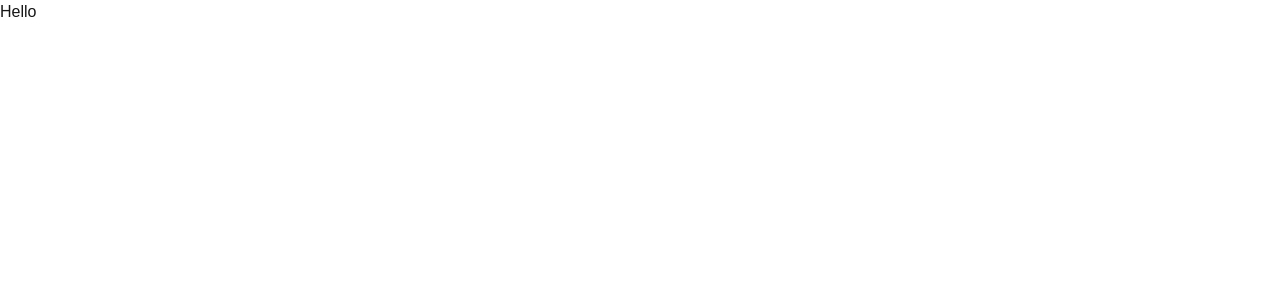
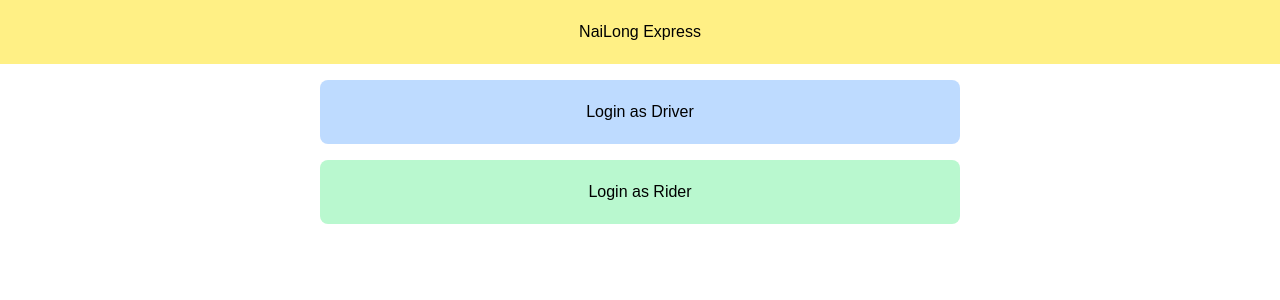
Before and after one commit to devsuoa/devs-sesa-beginner-hackathon-2026-nailong, a Next.js app: page / in a window 1280 px wide. Shown: the top 300 px of the page. Built offline with nearby package versions, Linux system fonts and the light colour scheme.

Commit message:
basic landing page structure with buttons for driver & rider

```diff
--- a/app/page.tsx
+++ b/app/page.tsx
@@ -1,7 +1,15 @@
 export default function Home() {
   return (
     <div>
-      Hello
+      <div className="w-full h-16 bg-yellow-200 flex items-center justify-center mb-4 text-black">
+        NaiLong Express
+      </div>
+      <div className="w-1/2 h-16 bg-blue-200 flex items-center justify-center mb-4 text-black mx-auto rounded-lg">
+        Login as Driver
+      </div>
+      <div className="w-1/2 h-16 bg-green-200 flex items-center justify-center mb-4 text-black mx-auto rounded-lg">
+        Login as Rider
+      </div>
     </div>
   );
 }
```
